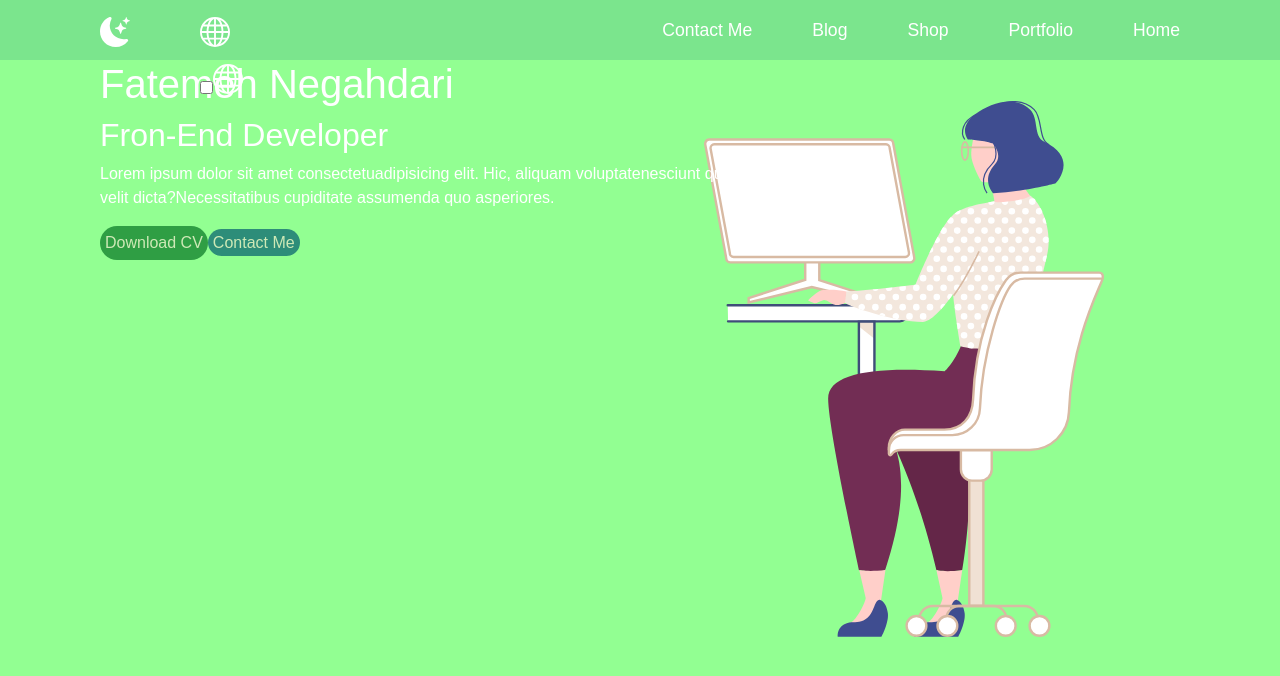
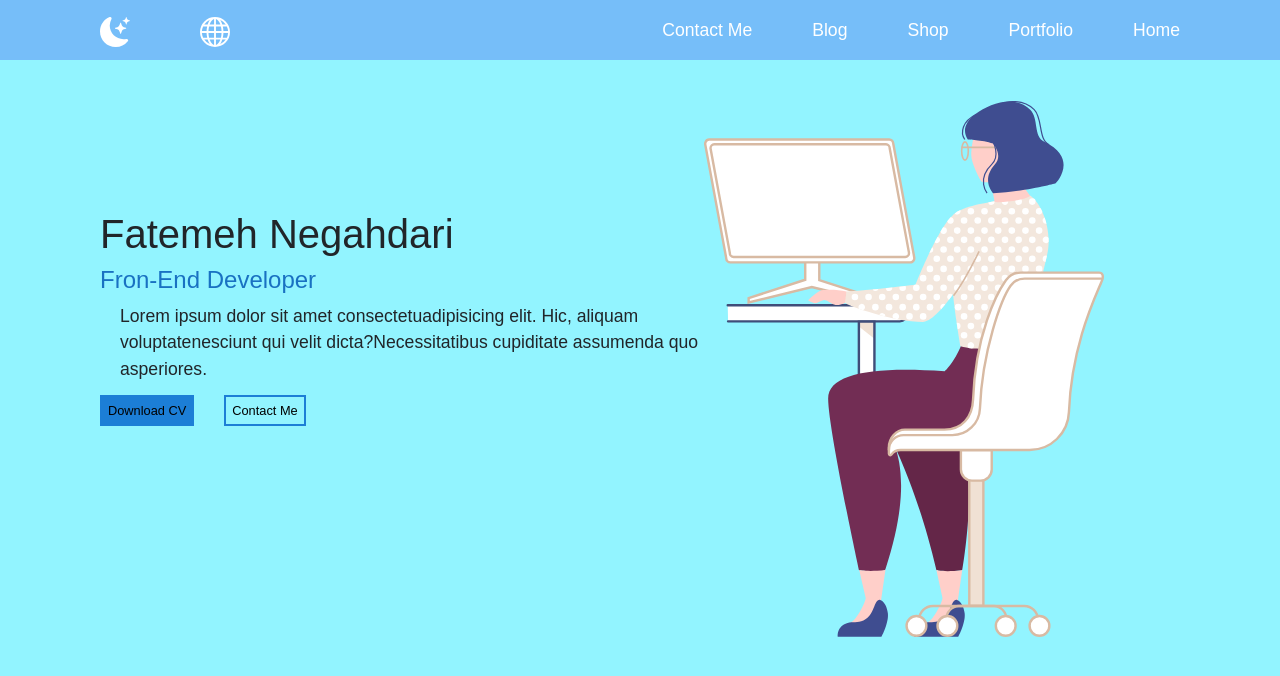
Before and after one commit to fatemeh-ngh/portfolio-website, a React (Create React App) app: page / in a window 1280 px wide. Shown: the top 676 px of the page. Built offline with nearby package versions, Linux system fonts and the light colour scheme; some icons are missing.

Commit message:
styling home component

```diff
--- a/public/assets/locales/fa/translation.json
+++ b/public/assets/locales/fa/translation.json
@@ -4,7 +4,7 @@
   "Portfolio": " نمونه كارها",
   "Blog": " بلاگ",
   "Shop": " فروشگاه ",
-  "Contact":  "تماس با من",
+  "Contact":  " تماس با من",
   "INTRODUCTION": " مقدمه",
   "name": " فاطمه نگداري ",
   "job": " فرانت اند دولوپر",
--- a/src/components/Home.js
+++ b/src/components/Home.js
@@ -10,7 +10,7 @@ import { Link } from 'react-router-dom';
 
 //Styles
 import styles from '../sass/Home.module.scss';
-
+import p from '../assets/images/background.jpg'
 //Hook
 import { useTranslation} from "react-i18next";
 // ${theme}
@@ -27,12 +27,12 @@ const Home = () => {
                 <div className={styles.textContainer}>
                 {/* <p>{t("INTRODUCTION")}</p> */}
                 <h1>{t("name")}</h1>
-                <h2>{t("job")}</h2>
+                <h4>{t("job")}</h4>
                 <p>{t("about")}</p>
                 </div>
                 <div className={styles.buttonContainer}>
-                    <button>{t("downloadcv")}</button>
-                    <Link to='/contact'>{t("Contact")}</Link>
+                    <a className={styles.button} href={p} download>{t("downloadcv")}</a>
+                    <Link className={styles.link} to='/contact'>{t("Contact")}</Link>
                 </div>
             </div>
         </div>
--- a/src/components/LangSwitcher.js
+++ b/src/components/LangSwitcher.js
@@ -5,7 +5,7 @@ import classNames from 'classnames';
 import 'bootstrap/dist/js/bootstrap.js';
 import 'flag-icon-css/css/flag-icons.min.css'
 import 'bootstrap/dist/css/bootstrap.min.css';
-// import styles from '../sass/LangSwitcher.module.css'
+// import styles from "../sass/LangSwitcher.module.scss"
 import i18next from "i18next";
 import { initReactI18next } from "react-i18next";
 import LanguageDetector from 'i18next-browser-languagedetector';
@@ -81,13 +81,10 @@ function LangSwitcher() {
                         data-bs-toggle="dropdown"
                         // aria-expanded="false"
                         style={{
-                        // marginRight: '20px',
                         background: "none",
-                        // outline: 'none',
                         border: 'none',
                         alignItems: "center",
                         boxShadow: 'none',
-                        // lineHeight: '60px'
                         display: 'flex',
                         alignContent: 'center',
                         boxSizing: 'border-box',
@@ -96,30 +93,7 @@ function LangSwitcher() {
                     >
                         <GlobalIcon/>
                     </button>
-                    <input type="checkbox" id="checkbox"/>
-                    <label htmlFor="checkbox">
-                    <button
-                        // type="button"
-                        data-bs-toggle="dropdown"
-                        // aria-expanded="false"
-                        style={{
-                        // marginRight: '20px',
-                        background: "none",
-                        // outline: 'none',
-                        border: 'none',
-                        alignItems: "center",
-                        boxShadow: 'none',
-                        // lineHeight: '60px'
-                        display: 'flex',
-                        alignContent: 'center',
-                        boxSizing: 'border-box',
-                        paddingTop: '17px',
-                        }}
-                    >
-                        <GlobalIcon/>
-                    </button>
-                    </label>
-                    {/* <ul className="dropdown-menu" aria-labelledby="dropdownMenuButton1">
+                    <ul className="dropdown-menu" aria-labelledby="dropdownMenuButton1">
                         <li>
                             <span className="dropdown-item-text">{t('Language')}</span>
                         </li>
@@ -141,7 +115,7 @@ function LangSwitcher() {
                                 </button>
                             </li>
                         ))}
-                    </ul> */}
+                    </ul>
                 </div>
             </div>
     );
--- a/src/components/Portfolio.js
+++ b/src/components/Portfolio.js
@@ -3,7 +3,7 @@ import React from 'react';
 const Portfolio = () => {
     return (
         <div>
-            portfolio
+
         </div>
     );
 };
--- a/src/sass/Hamber.module.scss
+++ b/src/sass/Hamber.module.scss
@@ -22,7 +22,7 @@
     height: 60px;
     line-height: 60px;
     text-align: center;
-    background-color: #009393c4;
+    background-color: #087bffc4;
     transition: all 0.2s linear;
 }
 .MenuContainer a:hover{
--- a/src/sass/Home.module.scss
+++ b/src/sass/Home.module.scss
@@ -6,7 +6,13 @@
 .farsi{
     font-family: Vazir-bold;
     text-align: right;
-    font-size: 1.5rem;
+    .button{
+        margin-left: 15px;
+    }
+    // .buttonContainer a{
+    //     padding: 1px;
+    // }
+    // font-size: 1.3rem;
     // font-weight: 800;
 }
 .container{
@@ -17,46 +23,65 @@
     background-position: 80% 20%;
     background-repeat: no-repeat;
     background-size:400px;
-    background-color: rgba(9, 255, 9, 0.441);
-    color: $white;
+    background-color: rgba(9, 230, 255, 0.441);
+    // color: $white;
 }
 .mainContainer{
-    // background-color: rgba(255, 0, 0, 0.509);
+    // background-color: rgba(25, 97, 14, 0.509);
     width: 50%;
     height: 80%;
-    border-radius: 100px;
-    // box-sizing: border-box;
-    // margin-top: 100px;
+    // border-radius: 100px;
+    box-sizing: border-box;
+    padding-top: 100px;
     margin-left: 100px;
 }
 .textContainer{
+    margin-top: 50px;
     // background-color: rgba(42, 48, 165, 0.391);
 }
+.textContainer h1{
+    // background-color: antiquewhite;
+}
+.textContainer h4{
+    color: $blue-800;
+}
+.textContainer p{
+    font-size: 1.1rem;
+    padding-left: 20px;
+}
 .buttonContainer{
-    // background-color: rgba(136, 255, 127, 0.466);
-    justify-content: space-between;
+    // background-color: rgba(32, 238, 17, 0.918);
+    box-sizing: border-box;
+    // display: flex;
+    // justify-content: space-between;
 }
-.buttonContainer button{
+.button{
     border: none;
     outline: none;
-    padding: 5px;
-    border-radius: 20px;
-    color: $summer-1;
-    background-color: $green-800;
+    padding: 8px;
+    font-size: 0.8rem;
+    background-color: $blue-700;
+    color: #000;
+    text-decoration: none;
+    transition: all 0.2s ease;
+    margin-right: 15px;
 }
-.buttonContainer button:hover{
+.button:hover{
+    color: #000;
+    background-color:$blue-400;
+}
+.link{
+    text-decoration: none;
+    color: #000;
+    border: 2px solid $blue-700;
+    padding: 6px;
+    box-sizing: content-box;
+    transition: all 0.2s ease;
+    font-size: 0.8rem;
+    margin-left: 15px;
 
 }
-.buttonContainer a{
-    text-decoration: none;
-    color: $summer-1;
-    background-color: $summer-4;
-    border-radius: 20px;
-    padding: 5px;
-    box-sizing: border-box;
-
+.link:hover{
+    color: #000;
+    box-shadow: 2px 2px 8px $blue-400, -2px -2px 8px $blue-400;
 }
-.buttonContainer a:hover{
-    color: $summer-1;
-    background-color: $summer-2;
-}
--- a/src/sass/LangSwitcher.module..scss
+++ b/src/sass/LangSwitcher.module..scss
@@ -0,0 +1,4 @@
+.checkbox {
+    opacity: 0;
+    position: absolute;
+}
--- a/src/sass/Navbar.module.scss
+++ b/src/sass/Navbar.module.scss
@@ -2,14 +2,16 @@
 @import '../base/colors';
 
 .container{
-    background-color: #54dd6bc4;
+    // background-color: #54dd6bc4;
     // background-color: #5f29a7cb;
+    background-color: #4DABF7c4;
     display: flex;
     justify-content: space-between;
     height: 60px;
     width: 100%;
     position: fixed;
     top: 0;
+    transition: all 0.3s ease;
 
 }
 .linkContainer{
@@ -23,13 +25,13 @@
     display: inline-block;
     height: 45px;
     line-height: 60px;
-    color: #000;
+    color: #fff;
     font-size: 1.1rem;
     text-decoration: none;
     line-height: 60px;
     margin-left: 60px;
     transition: all 0.25s ease;
-    color: $white;
+    // color: $white;
 }
 
 .linkContainer a:hover{
```
Also changed, not shown: src/sass/Portfolio.module.scss (added).
